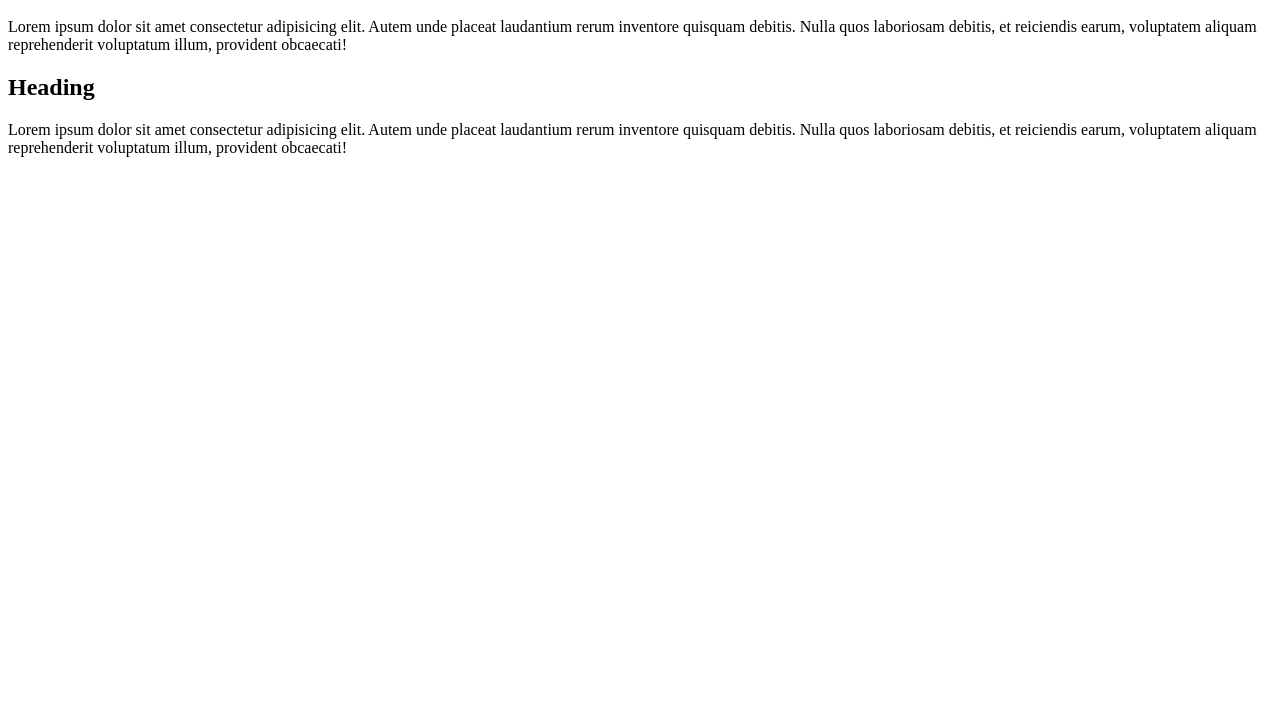
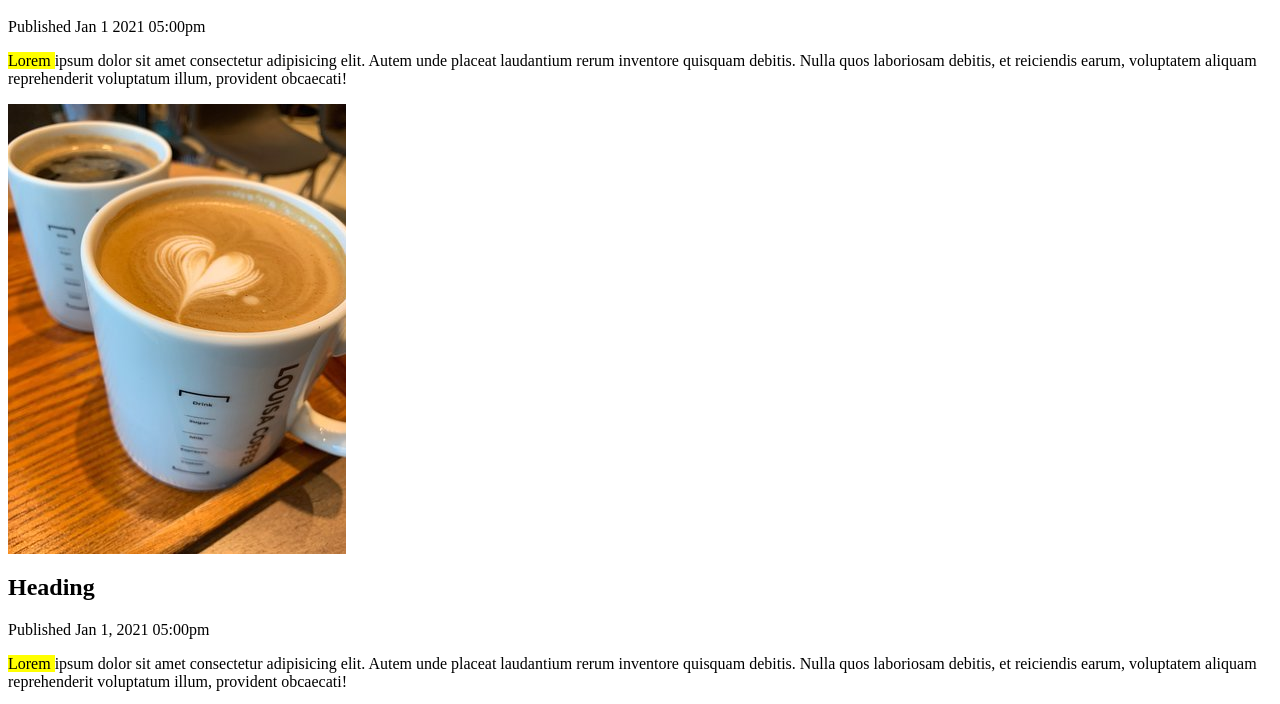
Before and after one commit to Arsalon-amini/HTML5CSS3, a plain HTML site: page src/semantic.html in a window 1280 px wide. Shown: the part 48-752 px from the top of the page. Drawn offline with Linux system fonts and the light colour scheme.

Commit message:
Semantic elements - article, figure, figureCaption, mark, time elements replacing generic div and span

```diff
--- a/src/semantic.html
+++ b/src/semantic.html
@@ -1,21 +1,35 @@
+<style>
+  .high-light {
+    background-color: yellow;
+  }
+</style>
 <body>
   <div>
     <h1>Heading</h1>
+    <p>Published Jan 1 2021 05:00pm</p>
     <p>
-      Lorem ipsum dolor sit amet consectetur adipisicing elit. Autem unde
-      placeat laudantium rerum inventore quisquam debitis. Nulla quos laboriosam
-      debitis, et reiciendis earum, voluptatem aliquam reprehenderit voluptatum
-      illum, provident obcaecati!
+      <span class="high-light">Lorem </span> ipsum dolor sit amet consectetur
+      adipisicing elit. Autem unde placeat laudantium rerum inventore quisquam
+      debitis. Nulla quos laboriosam debitis, et reiciendis earum, voluptatem
+      aliquam reprehenderit voluptatum illum, provident obcaecati!
     </p>
+    <img src="/images/coffee.jpeg" alt="this is a coffee image" />
   </div>
 
   <article>
     <h1>Heading</h1>
     <p>
-      Lorem ipsum dolor sit amet consectetur adipisicing elit. Autem unde
-      placeat laudantium rerum inventore quisquam debitis. Nulla quos laboriosam
-      debitis, et reiciendis earum, voluptatem aliquam reprehenderit voluptatum
-      illum, provident obcaecati!
+      Published <time datetime="2021-01-01 17:00">Jan 1, 2021 05:00pm</time>
     </p>
+    <p>
+      <mark> Lorem </mark>ipsum dolor sit amet consectetur adipisicing elit.
+      Autem unde placeat laudantium rerum inventore quisquam debitis. Nulla quos
+      laboriosam debitis, et reiciendis earum, voluptatem aliquam reprehenderit
+      voluptatum illum, provident obcaecati!
+    </p>
+    <figure>
+      <img src="/images/coffee.jpeg" alt="" />
+      <figcaption>This is a figure caption</figcaption>
+    </figure>
   </article>
 </body>
```
